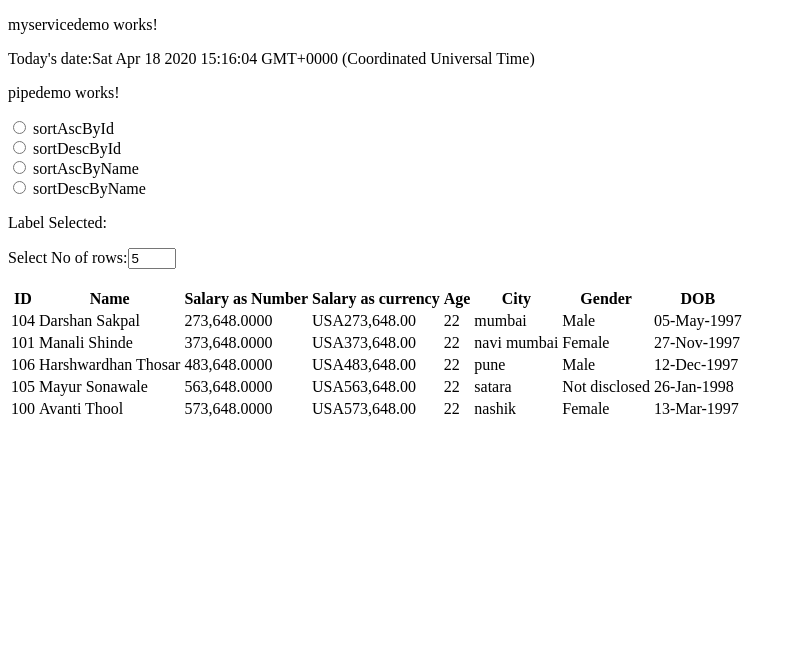
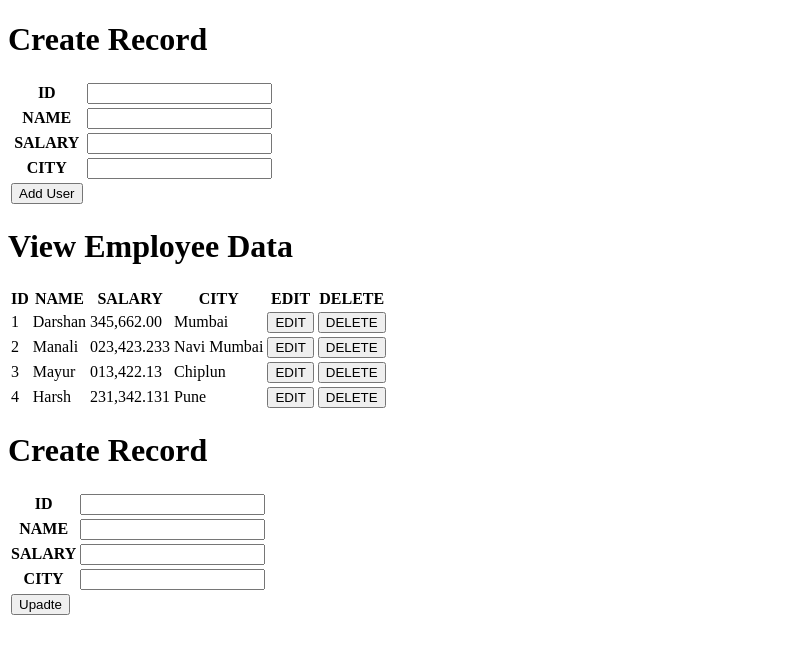
Before and after one commit to darshansp8/Angular-Projects, an Angular app in the folder day2-assgn/: page / in a window 1280 px wide. Shown: the top 654 px of the page, without its empty margins (0-797 px from the left). Built offline with nearby package versions, Linux system fonts and the light colour scheme.

Commit message:
Created employee service for crud operation.

```diff
--- a/day2-assgn/src/app/app.component.html
+++ b/day2-assgn/src/app/app.component.html
@@ -1,4 +1,5 @@
 
-<app-myservicedemo></app-myservicedemo>
-<app-pipedemo></app-pipedemo>
+<!-- <app-myservicedemo></app-myservicedemo> -->
+<!-- <app-pipedemo></app-pipedemo> -->
+<app-employee></app-employee>
 <router-outlet></router-outlet>
--- /dev/null
+++ b/day2-assgn/src/app/employee.service.ts
@@ -0,0 +1,20 @@
+import { Injectable } from '@angular/core';
+
+@Injectable({
+  providedIn: 'root'
+})
+export class EmployeeService {
+
+  // public employees = [];
+  constructor() { }
+
+  getEmployeesService(){
+    return [
+      {id:1, name:"Darshan", salary:345662, city:"Mumbai"},
+      {id:2, name:"Manali", salary:23423.233, city:"Navi Mumbai"},
+      {id:3, name:"Mayur", salary:13422.13, city:"Chiplun"},
+      {id:4, name:"Harsh", salary:231342.131, city:"Pune"}
+    ];
+    // return this.employees;
+  }
+}
--- /dev/null
+++ b/day2-assgn/src/app/employee/employee.component.html
@@ -0,0 +1,94 @@
+<div class="container">
+	<h1>Create Record</h1>
+	<table class="table">
+		<tbody>
+			<tr>
+				<th>ID</th>
+				<td><input type="number" [(ngModel)]= "model.id"></td>
+			</tr>
+			<tr>
+				<th>NAME</th>
+				<td><input type="text" [(ngModel)]="model.name"></td>
+			</tr>
+			<tr>
+				<th>SALARY</th>
+				<td><input type="number" [(ngModel)]="model.age"></td>
+			</tr>
+			<tr>
+				<th>CITY</th>
+				<td><input type="text" [(ngModel)]="model.city"></td>
+			</tr>
+			<tr>
+				<td><input
+					type="button"
+					value="Add User"
+					(click)="addEmp()">
+				</td>
+			</tr>
+		</tbody>
+	</table>
+</div>
+
+<div class="container">
+	<h1>View Employee Data</h1>
+	<table class="table">
+		<thead>
+			<tr>
+				<th>ID</th>
+				<th>NAME</th>
+				<th>SALARY</th>
+				<th>CITY</th>
+				<th>EDIT</th>
+				<th>DELETE</th>
+			</tr>
+		</thead>
+		<tbody>
+			<tr *ngFor = "let e of emp; let i=index">
+				<td>{{e.id}}</td>
+				<td>{{e.name}}</td>
+				<td>{{e.salary|number:'6.2-3'}}</td>
+				<td>{{e.city}}</td>
+				<td><input
+					type="button"
+					value="EDIT"
+					(click)="editEmpById(i)">
+				</td>
+				<td><input
+					type="button"
+					value="DELETE"
+					(click)="deleteEmpById(i)"></td>
+			</tr>
+		</tbody>
+	</table>
+</div>
+
+<div class="container">
+	<h1>Create Record</h1>
+	<table class="table">
+		<tbody>
+			<tr>
+				<th>ID</th>
+				<td><input type="number" [(ngModel)]= "model2.id"></td>
+			</tr>
+			<tr>
+				<th>NAME</th>
+				<td><input type="text" [(ngModel)]="model2.name"></td>
+			</tr>
+			<tr>
+				<th>SALARY</th>
+				<td><input type="number" [(ngModel)]="model2.salary"></td>
+			</tr>
+			<tr>
+				<th>CITY</th>
+				<td><input type="text" [(ngModel)]="model2.name"></td>
+			</tr>
+			<tr>
+				<td><input
+					type="button"
+					value="Upadte"
+					(click)="updateEmp()">
+				</td>
+			</tr>
+		</tbody>
+	</table>
+</div>
--- /dev/null
+++ b/day2-assgn/src/app/employee/employee.component.ts
@@ -0,0 +1,60 @@
+import { Component, OnInit } from '@angular/core';
+import { EmployeeService } from '../employee.service';
+
+@Component({
+  selector: 'app-employee',
+  templateUrl: './employee.component.html',
+  styleUrls: ['./employee.component.css']
+})
+export class EmployeeComponent implements OnInit {
+  employees:any=[];
+  city:string;
+  id:number;
+  salary:number;
+  name:string;
+  model:any={};
+  model2:any={}
+  emp:any=[];
+
+  constructor(private empService: EmployeeService) {
+    this.emp = empService.getEmployeesService();
+  }
+
+  ngOnInit(): void {
+  }
+
+  getAllEmployees():any[]{
+    return this.emp;
+  }
+
+  getEmpById(id:number){
+    console.log(id);
+  }
+
+  deleteEmpById(id:number){
+    this.emp.splice(id,1);
+  }
+  myValue:any;
+  editEmpById(id:number){
+    this.model2.id=this.emp[id].id;
+    this.model2.name=this.emp[id].name;
+    this.model2.salary=this.emp[id].salary;
+    this.model2.city=this.emp[id].city;
+    this.myValue=id;
+  }
+
+  updateEmp(){
+    let id = this.myValue;
+    for(let i = 0;i<this.emp.length;i++){
+      if(i==id){
+        this.emp[i]=this.model2;
+        this.model2 = {};
+      }
+    }
+  }
+
+  addEmp(){
+    this.emp.push(this.model);
+    this.model = {};
+  }
+}
--- a/day2-assgn/src/index.html
+++ b/day2-assgn/src/index.html
@@ -6,6 +6,7 @@
   <base href="/">
   <meta name="viewport" content="width=device-width, initial-scale=1">
   <link rel="icon" type="image/x-icon" href="favicon.ico">
+  <!-- <link rel="stylesheet" href="https://stackpath.bootstrapcdn.com/bootstrap/4.4.1/css/bootstrap.min.css" integrity="sha384-Vkoo8x4CGsO3+Hhxv8T/Q5PaXtkKtu6ug5TOeNV6gBiFeWPGFN9MuhOf23Q9Ifjh" crossorigin="anonymous">  <script src="https://maxcdn.bootstrapcdn.com/bootstrap/3.3.7/js/bootstrap.min.js" integrity="sha384-Tc5IQib027qvyjSMfHjOMaLkfuWVxZxUPnCJA7l2mCWNIpG9mGCD8wGNIcPD7Txa" crossorigin="anonymous"></script> -->
 </head>
 <body>
   <app-root></app-root>
```
Also changed, not shown: day2-assgn/src/app/app.module.ts (+5 -2 lines), day2-assgn/src/app/employee/employee.component.css (added), 2 other files (tests, documents, lock files or other folders).
